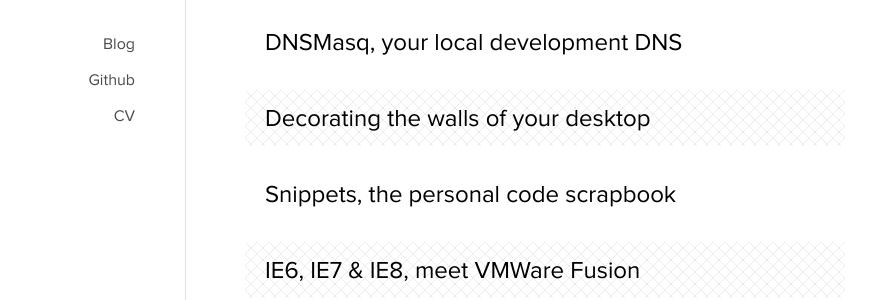
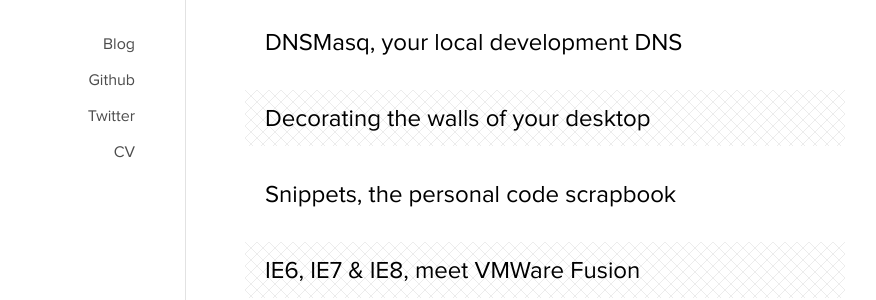
Before and after one commit to thayub/eddmann, a Jekyll site: the page built from index.html, in a window 1280 px wide. Shown: the part 284-584 px from the top of the page, without its empty margins (115-991 px from the left). Built offline with Jekyll 4.4.1, drawn with Linux system fonts in a browser that asks for light colours.

Commit message:
Added twitter link to navigation.

```diff
--- a/_layouts/default.html
+++ b/_layouts/default.html
@@ -36,6 +36,7 @@
     <nav>
       <a href="/">Blog</a>
       <a href="http://github.com/eddmann">Github</a>
+      <a href="http://twitter.com/edd_mann">Twitter</a>
       <a href="/EdwardMannProgrammerCV.pdf">CV</a>
     </nav>
     <div class="clear"></div>
```
